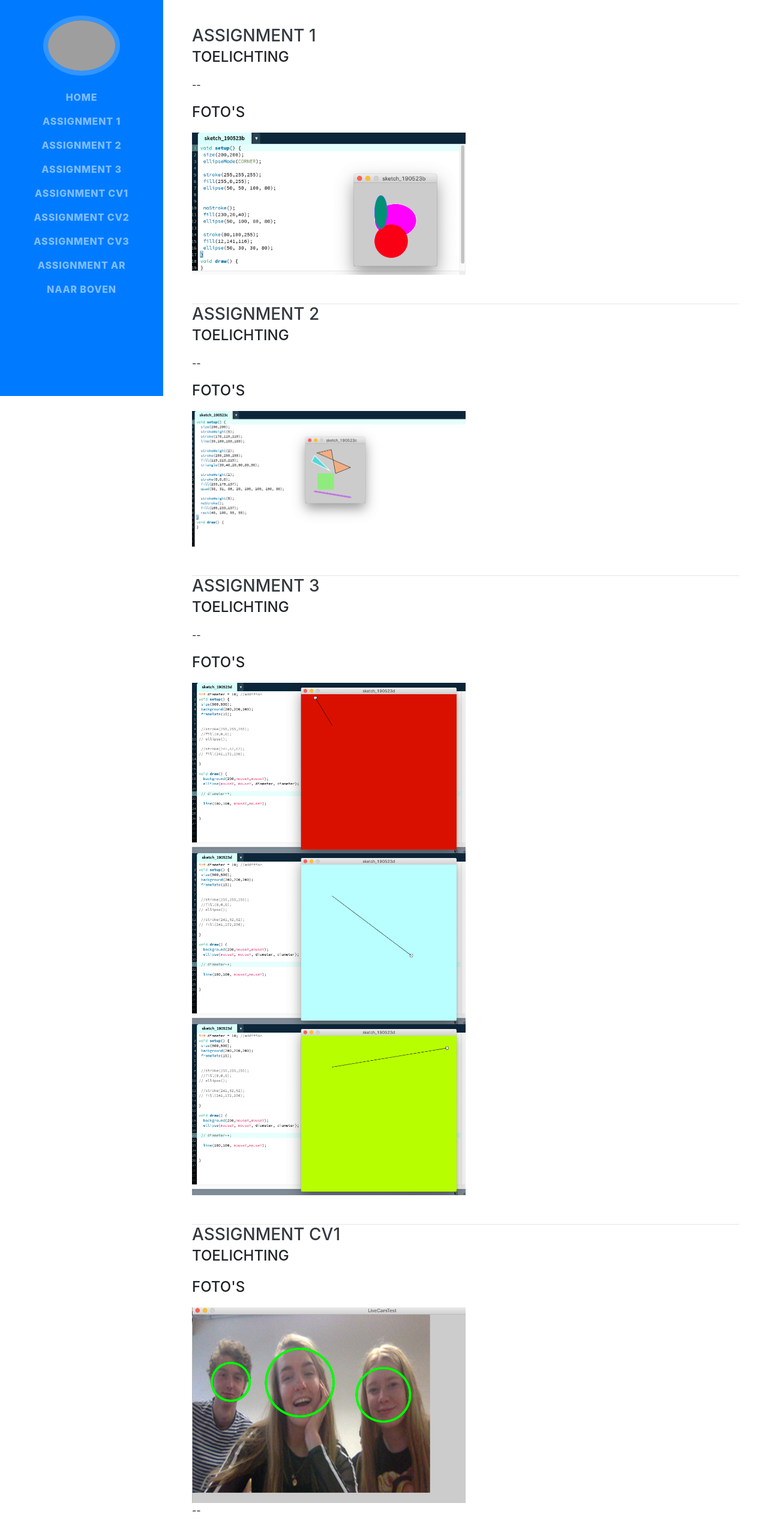
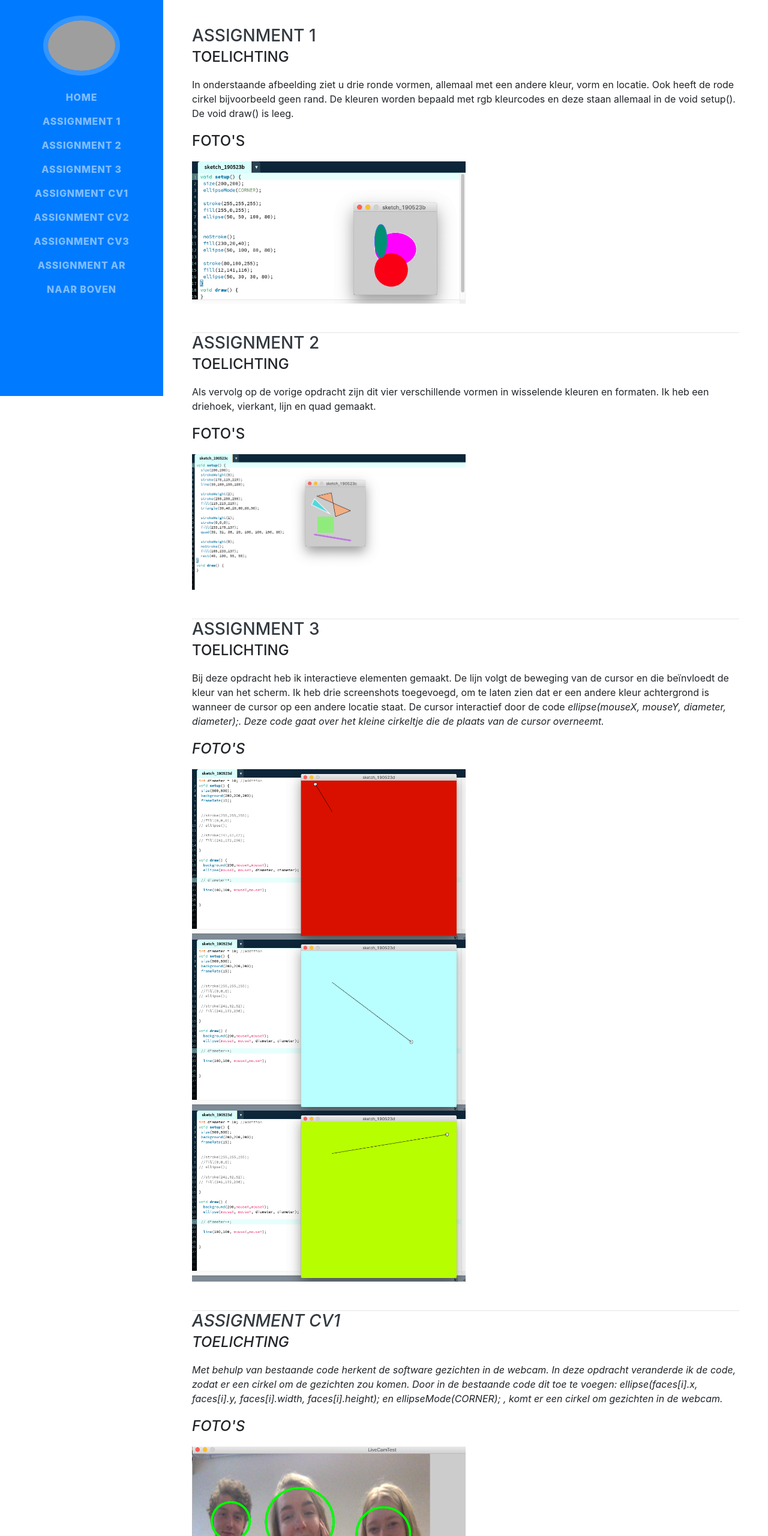
Before and after one commit to Lieke3/HCI_Portfolio, a website with bundled scripts: page processing.html in a window 1280 px wide. Shown: the part 140-2700 px from the top of the page at 60% size. Built offline with nearby package versions, Linux system fonts and the light colour scheme; grey boxes are pictures that could not be loaded; a web font is replaced by a local one.

Commit message:
Update processing.html

```diff
--- a/processing.html
+++ b/processing.html
@@ -84,7 +84,9 @@
           <div class="resume-content">
             <h3 class="mb-0">Assignment 1</h3>
             <div class="subheading mb-3"> Toelichting</div>
-            <p>--
+            <p> In onderstaande afbeelding ziet u drie ronde vormen, allemaal met een andere kleur, vorm en locatie.
+              Ook heeft de rode cirkel  bijvoorbeeld geen rand. De kleuren worden bepaald met rgb kleurcodes en deze
+              staan allemaal in de void setup(). De void draw() is leeg.
             </p>
             <div class="subheading mb-3"> Foto's</div>
 
@@ -99,7 +101,8 @@
           <div class="resume-content">
             <h3 class="mb-0">Assignment 2</h3>
             <div class="subheading mb-3">Toelichting</div>
-            <p> --
+            <p> Als vervolg op de vorige opdracht zijn dit vier verschillende vormen in wisselende kleuren en formaten.
+              Ik heb een driehoek, vierkant, lijn en quad gemaakt.
 
                   </p>
             <div class="subheading mb-3">Foto's</div>
@@ -114,7 +117,11 @@
             <h3 class="mb-0">Assignment 3</h3>
 
             <div class="subheading mb-3">Toelichting</div>
-            <p>  --
+            <p> Bij deze opdracht heb ik interactieve elementen gemaakt. De lijn volgt de beweging van de cursor
+              en die beïnvloedt de kleur van het scherm. Ik heb drie screenshots toegevoegd, om te laten zien dat er
+              een andere kleur achtergrond is wanneer de cursor op een andere locatie staat. De cursor interactief door
+              de code <i> ellipse(mouseX, mouseY, diameter, diameter);<i>. Deze code gaat over het kleine cirkeltje die
+              de plaats van de cursor overneemt.
                 </p>
 
             <div class="subheading mb-3">Foto's</div>
@@ -133,11 +140,13 @@
             <h3 class="mb-0">Assignment CV1</h3>
             <div class="subheading mb-3">Toelichting</div>
 
+            <p>Met behulp van bestaande code herkent de software gezichten in de webcam.
+              In deze opdracht veranderde ik de code, zodat er een cirkel om de gezichten zou komen. Door in de
+              bestaande code dit toe te voegen: <i>ellipse(faces[i].x, faces[i].y, faces[i].width, faces[i].height);</i>
+              en <i>ellipseMode(CORNER);</i> , komt er een cirkel om gezichten in de webcam. </p>
+
             <div class="subheading mb-3">Foto's</div>
             <img src="img/processing_CV1.png" class="imgVoorbeeld">
-            <p>  --
-
-              </p>
 
           </div>
         </div>
@@ -149,6 +158,8 @@
           <div class="resume-content">
             <h3 class="mb-0">Assignment CV2</h3>
             <div class="subheading mb-3">Toelichting</div>
+            <p>Deze opdracht lijkt op de vorige opdracht, alleen is het doel nu om een clownsneus op gezichten te toveren.
+              Ik verander CASCADE_FRONTALFACE in CASCADE_NOSE, en zorg dat de cirkel rood wordt met rgb kleurcodes.</p>
             <div class="subheading mb-3">Foto's</div>
             <img src="img/processing_CV2_a.png" class="imgVoorbeeld">
             <img src="img/processing_CV2_b.png" class="imgVoorbeeld">
@@ -162,11 +173,12 @@
           <div class="resume-content">
             <h3 class="mb-0">Assignment CV3</h3>
             <div class="subheading mb-3">Toelichting</div>
+            <p>Met OpenCVMultipleColorTrackingLiveCam kan de webcam bepaalde kleuren aantonen.
+              Het is interactief, doordat je zelf kan bepalen welke kleur de webcam moet zoeken. Dit kan met het
+              toetsenbord door de toetsen 1 t/m 4 te gebruiken terwijl je een kleur in het beeld aanklikt. </p>
             <div class="subheading mb-3">Foto's</div>
             <img src="img/processing_CV3_a.png" class="imgVoorbeeld">
             <img src="img/processing_CV3_b.png" class="imgVoorbeeld">
-
-    <hr class="m-0">
 
           </div>
         </div>
@@ -177,6 +189,10 @@
           <div class="resume-content">
             <h3 class="mb-0">Assignment AR</h3>
             <div class="subheading mb-3">Toelichting</div>
+              <p>Met Processing is het ook mogelijk om augmented reality te maken, wanneer de webcam een figuur herkent
+                uit de code zal er iets in beeld komen te staan. Bij deze opdracht doe ik dat met een HIRO afbeelding,
+                met wat aanpassingen in de code van Simple Lite worden er verschillende vormen op de afbeelding zichtbaar.
+                De code staat hieronder.</p>
 
             <p> import processing.video.*; </br>
               import jp.nyatla.nyar4psg.*;</br></br>
```
